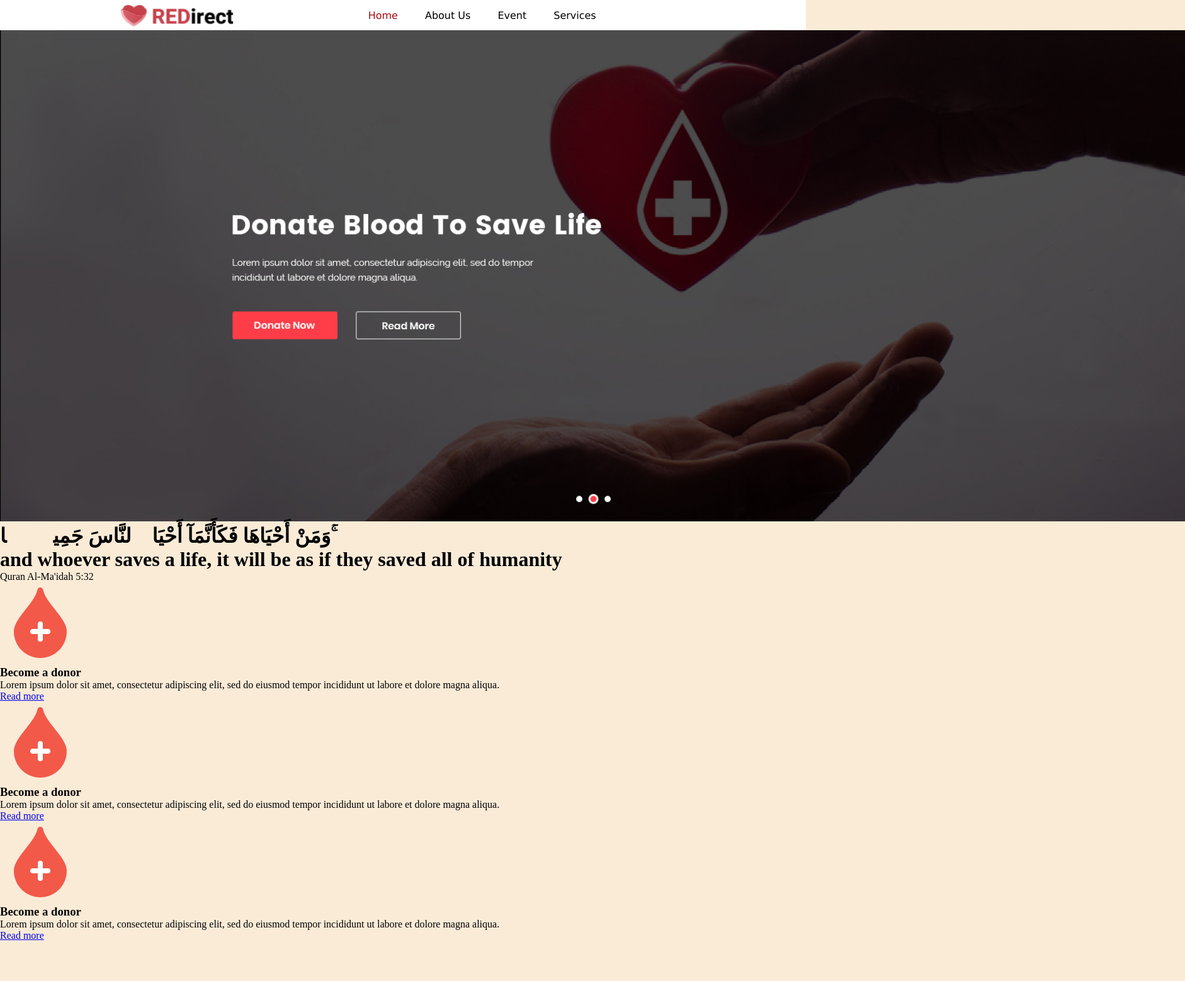
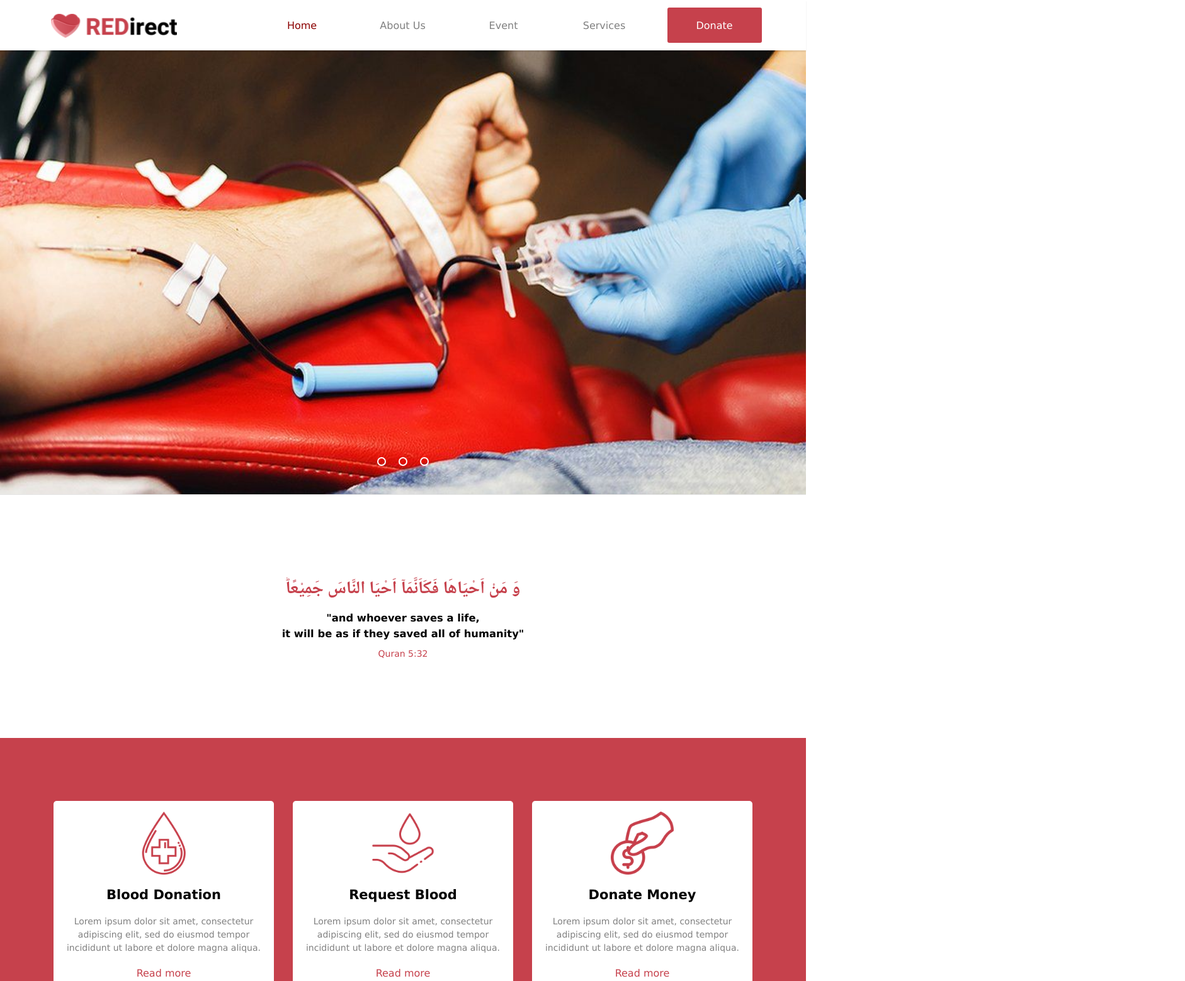
Before and after one commit to moinuddinrao/practice_projects, a plain HTML site: page index.html in a window 1280 px wide. Shown: the top 1558 px of the page at 63% size, 1882 px wide, since content can reach past the window. Before the commit the page ends 1495 px from the top, so only its background shows below. Drawn offline with Linux system fonts and the light colour scheme.

Commit message:
slider and second container

```diff
--- a/css/stylesheet.css
+++ b/css/stylesheet.css
@@ -1,29 +1,29 @@
-:root {
-    --red: #a80714;
-}
-
-
-
-
-
-
-
-@import url("https://fonts.googleapis.com/css2?family=Lato:wght@100&family=Source+Sans+Pro&display=swap");
 * {
   margin: 0;
   box-sizing: border-box;
 }
+
 body {
-  background-color: antiquewhite;
+  text-decoration: none;
+  font-size: 14px;
+  font-family: "Verdana", sans-serif;
 }
 
+/* ******************************************* */
+/* header */
+/* ******************************************* */
 .navbar {
   top: 0;
-  height: 6vh;
+  width: 100%;
+  box-shadow: 0 2px 2px 0 rgba(0, 0, 0, .1);
+  position: fixed;
+  height: 10vh;
   background-color: white;
   display: flex;
-  box-sizing: border-box;
+  justify-content: center;
+  align-items: center;
 }
+
 .logo {
   flex: 30%;
   justify-content: center;
@@ -31,52 +31,251 @@ body {
   display: flex;
   margin-left: 10%;
 }
+
 .logo img {
-  margin: 5px 0px;
-  max-width: fit-content;
-  max-height: 6vh;
+  max-height: 7vh;
 }
+
 .menu {
   background-color: white;
   flex: 70%;
   display: flex;
-  margin-left: 10%;
+  margin: 0 10%;
   align-items: center;
 }
-.menu div {
+
+.item {
   display: flex;
   align-items: center;
   justify-content: center;
-  padding: 3%;
-  margin: 0;
+  margin-right: 5vh;
+  width: 15vh;
+  height: 7vh;
 }
+
 .menu a {
-    text-decoration: none;
-    font-size: 16px;
-    font-family: "Verdana", sans-serif;
-    color: black;
+  text-decoration: none;
+  font-size: 16px;
+  font-family: "Verdana", sans-serif;
+  color: gray;
 }
+
 .menu a:hover {
   color: darkred;
   cursor: pointer;
 }
 
-#home
-{
-    color: var(--red);
-}
-.item {
-  margin-left: 5%;
+#home {
+  color: darkred;
 }
 
-/* #btnDonate {
+.button {
   background-color: #c6414c;
   border: none;
   color: white;
-  height: 4vh;
-  width: 12vh;
+  height: 7vh;
+  width: 150px;
   border-radius: 3px;
+  text-decoration: none;
+  font-size: 16px;
+  font-family: "Verdana", sans-serif;
 }
-#btnDonate:hover {
-  background-color: #a80714;
-} */
+
+.button:hover {
+  background-color: darkred;
+}
+
+/* ******************************************* */
+/* slider */
+/* ******************************************* */
+.slider {
+  width: 100%;
+  height: 786px;
+  border-bottom: 1px solid rgb(0, 0, 0, 0.1);
+  overflow: hidden;
+}
+
+.slides {
+  width: 500%;
+  height: 786px;
+  display: flex;
+}
+
+.slides input {
+  display: none;
+}
+
+.slide {
+  width: 20%;
+  transition: 3s;
+}
+
+.slide img {
+  width: 100%;
+  height: 786px;
+}
+
+/*css for manual slide navigation*/
+.navigation-manual {
+  position: absolute;
+  width: 100%;
+  margin-top: -60px;
+  display: flex;
+  justify-content: center;
+}
+
+.manual-btn {
+  border: 2px solid white;
+  padding: 5px;
+  border-radius: 10px;
+  cursor: pointer;
+  transition: 1s;
+}
+
+.manual-btn:not(:last-child) {
+  margin-right: 20px;
+}
+
+.manual-btn:hover {
+  background: darkred;
+}
+
+#radio1:checked~.first {
+  margin-left: 0;
+}
+
+#radio2:checked~.first {
+  margin-left: -20%;
+}
+
+#radio3:checked~.first {
+  margin-left: -40%;
+}
+
+/*css for automatic navigation*/
+.navigation-auto {
+  position: absolute;
+  display: flex;
+  width: 100%;
+  justify-content: center;
+  margin-top: -60px;
+}
+
+.navigation-auto div {
+  border: 2px solid darkred;
+  padding: 5px;
+  border-radius: 10px;
+  transition: 3s;
+}
+
+.navigation-auto div:not(:last-child) {
+  margin-right: 20px;
+}
+
+#radio1:checked~.navigation-auto .auto-btn1 {
+  background: darkred;
+}
+
+#radio2:checked~.navigation-auto .auto-btn2 {
+  background: darkred;
+}
+
+#radio3:checked~.navigation-auto .auto-btn3 {
+  background: darkred;
+}
+
+/* ******************************************* */
+/* second-container */
+/* ******************************************* */
+.second-container {
+  height: 786px;
+}
+
+.hadith {
+  height: 286px;
+  display: flex;
+  text-align: center;
+  justify-content: center;
+  align-content: center;
+  flex-direction: column;
+  margin: 50px 0;
+}
+
+.hadith h1 {
+  color: #c6414c;
+  font-family: 'Noto Naskh Arabic', serif;
+  margin: 5px 0;
+}
+
+.hadith h3 {
+  margin: 5px 0;
+  line-height: 1.5;
+}
+
+.hadith p {
+  color: #c6414c;
+  margin: 5px 0;
+}
+
+.row-action {
+  height: 500px;
+  width: 100%;
+  display: flex;
+  text-align: center;
+  justify-content: center;
+  align-content: center;
+  margin: 0 auto;
+  background-color: #c6414c;
+  padding: 50px 0;
+}
+
+.action {
+  float: left;
+  background-color: white;
+  width: 350px;
+  height: 300px;
+  margin: 50px 15px;
+  display: flex;
+  text-align: center;
+  justify-content: center;
+  align-content: center;
+  flex-direction: column;
+  border-radius: 5px;
+  transition: 0.5s;
+}
+
+.action:hover {
+  margin-top: 40px;
+}
+
+.action-img img {
+  height: 100px;
+  width: 100px;
+  margin-bottom: 10px;
+}
+
+.action-txt {
+  d margin-top: 20px;
+}
+
+.action-txt h2 {
+  margin: 10px 0;
+}
+
+.action-txt p {
+  margin: 10px 0;
+  padding: 10px;
+  color: gray;
+  line-height: 1.5;
+}
+
+.read-more {
+  text-decoration: none;
+  font-size: 16px;
+  font-family: "Verdana", sans-serif;
+  color: #c6414c;
+}
+
+.read-more:hover {
+  color: darkred;
+}
--- a/index.html
+++ b/index.html
@@ -1,5 +1,5 @@
-<!DOCTYPE html>
 <html>
+
 <head>
   <meta charset="utf-8" />
   <meta http-equiv="X-UA-Compatible" content="IE=edge" />
@@ -7,8 +7,14 @@
   <meta name="description" content="" />
   <meta name="viewport" content="width=device-width, initial-scale=1" />
   <link rel="stylesheet" href="css/stylesheet.css">
+
+  <link rel="preconnect" href="https://fonts.googleapis.com">
+  <link rel="preconnect" href="https://fonts.gstatic.com" crossorigin>
+  <link href="https://fonts.googleapis.com/css2?family=Noto+Naskh+Arabic&display=swap" rel="stylesheet">
 </head>
+
 <body>
+
   <header class="navbar">
     <div class="logo">
       <img src="images/logo.png" alt="">
@@ -26,65 +32,91 @@
       <div class="item">
         <a href="#">Services</a>
       </div>
-            <!-- <div >
-               <button id="btnDonate">Donate</button>
-            </div> -->
+      <div>
+        <button class="button">Donate</button>
+      </div>
     </div>
   </header>
-      <div class="first-container">
-        <img src="images/img-landing.png" alt="" />
+
+  <div class="slider">
+    <div class="slides">
+      <input type="radio" name="radio-btn" id="radio1">
+      <input type="radio" name="radio-btn" id="radio2">
+      <input type="radio" name="radio-btn" id="radio3">
+      <div class="slide first">
+        <img src="images/img1.jpg" alt="">
       </div>
+      <div class="slide">
+        <img src="images/img2.jpg" alt="">
+      </div>
+      <div class="slide">
+        <img src="images/img3.jpg" alt="">
+      </div>
+      <div class="navigation-auto">
+        <div class="auto-btn1"></div>
+        <div class="auto-btn2"></div>
+        <div class="auto-btn3"></div>
+      </div>
+    </div>
+    <div class="navigation-manual">
+      <label for="radio1" class="manual-btn"></label>
+      <label for="radio2" class="manual-btn"></label>
+      <label for="radio3" class="manual-btn"></label>
+    </div>
+  </div>
+
   <div class="second-container">
     <div class="hadith">
-          <h1>وَمَنْ أَحْيَاهَا فَكَأَنَّمَآ أَحْيَا ٱلنَّاسَ جَمِيعًۭا ۚ</h1>
-          <h1>
-            and whoever saves a life, it will be as if they saved all of
-            humanity
-          </h1>
-          <p>Quran Al-Ma'idah 5:32</p>
+      <h1>وَ مَنْ اَحْیَاهَا فَكَاَنَّمَاۤ اَحْیَا النَّاسَ جَمِیْعًاؕ</h1>
+      <h3>
+        "and whoever saves a life,<br> it will be as if they saved all of
+        humanity"
+      </h3>
+      <p>Quran 5:32</p>
     </div>
     <div class="row-action">
       <div class="action">
         <div class="action-img">
-              <img src="images/donor.png" alt="" />
+          <img src="images/blood-donation.png" alt="" />
         </div>
         <div class="action-txt">
-              <h3>Become a donor</h3>
+          <h2>Blood Donation</h2>
           <p>
             Lorem ipsum dolor sit amet, consectetur adipiscing elit, sed do
             eiusmod tempor incididunt ut labore et dolore magna aliqua.
           </p>
-              <a href="#">Read more</a>
+          <a class="read-more" href="#">Read more</a>
         </div>
       </div>
       <div class="action">
         <div class="action-img">
-              <img src="images/donor.png" alt="" />
+          <img src="images/blood-request.png" alt="" />
         </div>
         <div class="action-txt">
-              <h3>Become a donor</h3>
+          <h2>Request Blood</h2>
           <p>
             Lorem ipsum dolor sit amet, consectetur adipiscing elit, sed do
             eiusmod tempor incididunt ut labore et dolore magna aliqua.
           </p>
-              <a href="#">Read more</a>
+          <a class="read-more" href="#">Read more</a>
         </div>
       </div>
       <div class="action">
         <div class="action-img">
-              <img src="images/donor.png" alt="" />
+          <img src="images/donate-money.png" alt="" />
         </div>
         <div class="action-txt">
-              <h3>Become a donor</h3>
+          <h2>Donate Money</h2>
           <p>
             Lorem ipsum dolor sit amet, consectetur adipiscing elit, sed do
             eiusmod tempor incididunt ut labore et dolore magna aliqua.
           </p>
-              <a href="#">Read more</a>
+          <a class="read-more" href="#">Read more</a>
         </div>
       </div>
     </div>
   </div>
   </div>
 </body>
+
 </html>
```
Also changed, not shown: images/blood-donation.png (added), images/blood-request.png (added), images/donate-money.png (added), images/img1.jpg (added), images/img2.jpg (added), images/img3.jpg (added). Lines whose indentation alone changed are shown as unchanged.
